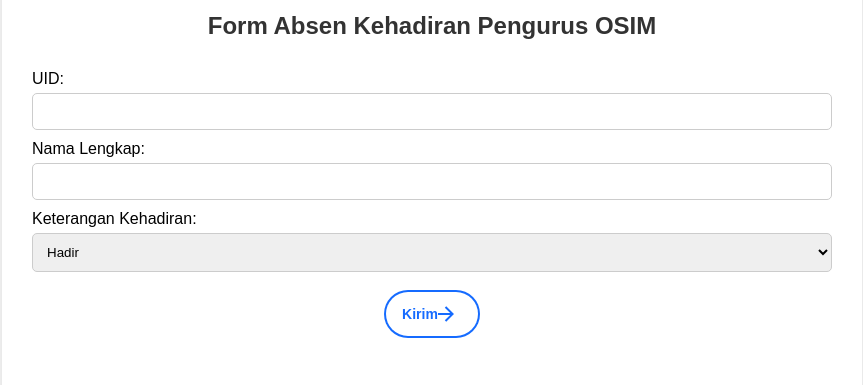
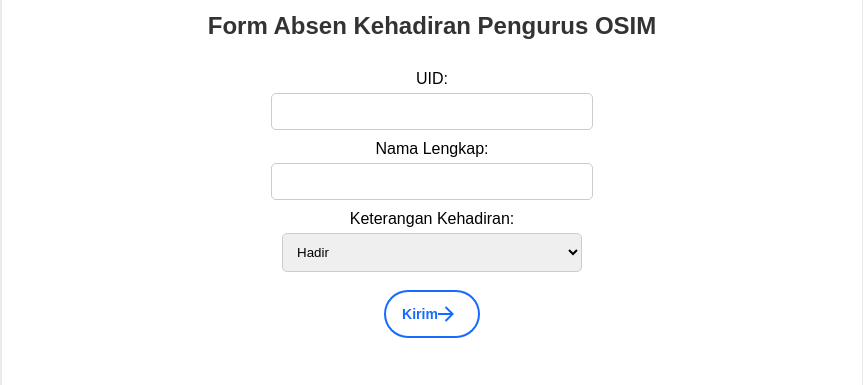
Before and after one commit to addhiee/absen-test, a plain HTML site: page index.html in a window 1280 px wide. Shown: the part 146-531 px from the top of the page, without its empty margins (208-1071 px from the left). Drawn offline with Linux system fonts and the light colour scheme.

Commit message:
Update style.css

```diff
--- a/style.css
+++ b/style.css
@@ -40,12 +40,17 @@ body {
   label {
     margin-top: 10px;
     margin-bottom: 5px;
+    text-align: center;
+    display: block;
   }
 
   input, select {
     padding: 10px;
     border: 1px solid #ccc;
     border-radius: 5px;
+    width: 300px;
+    margin: 0 auto;
+    display: block;
   }
 
   .button-container {
```
